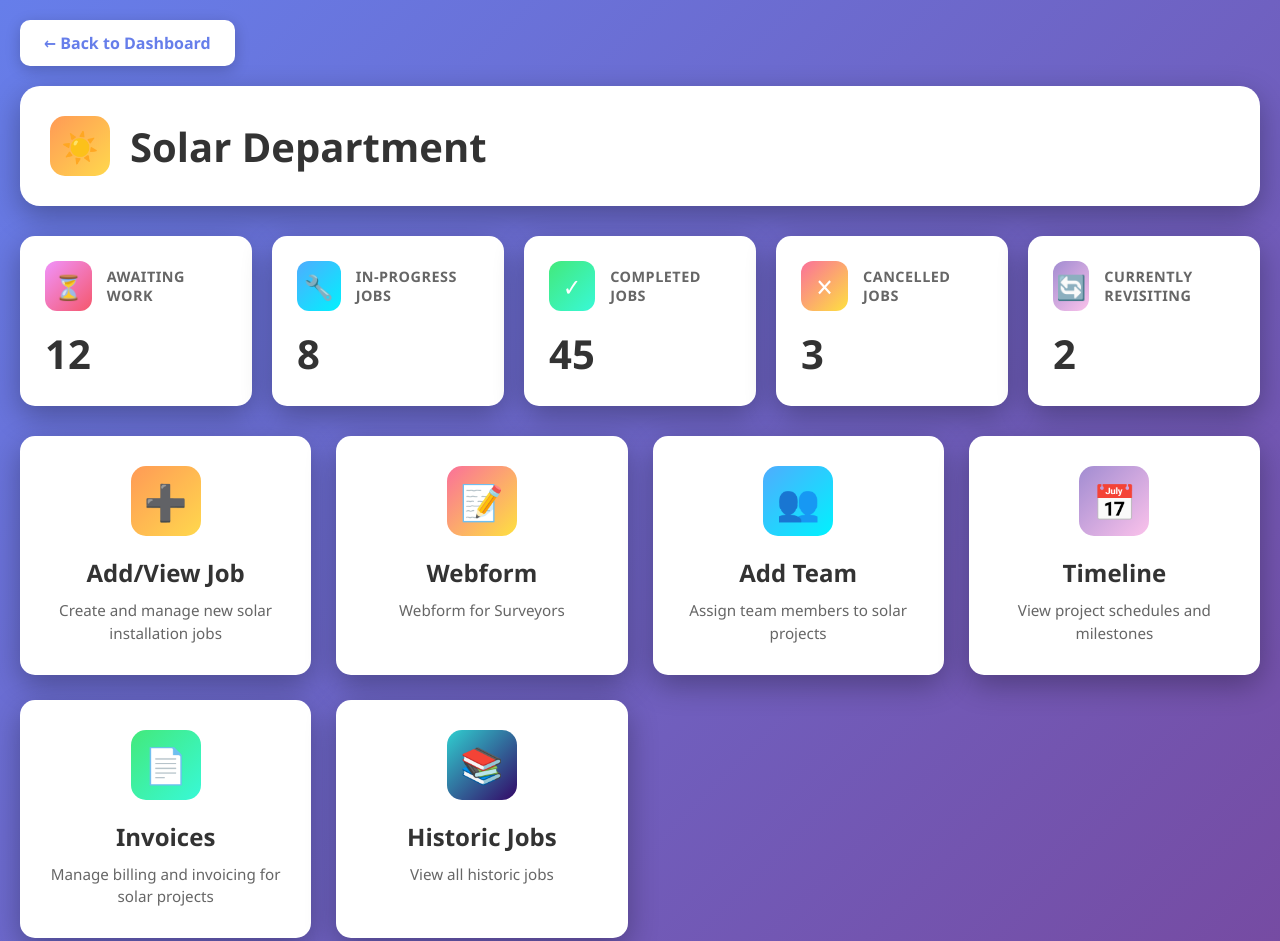
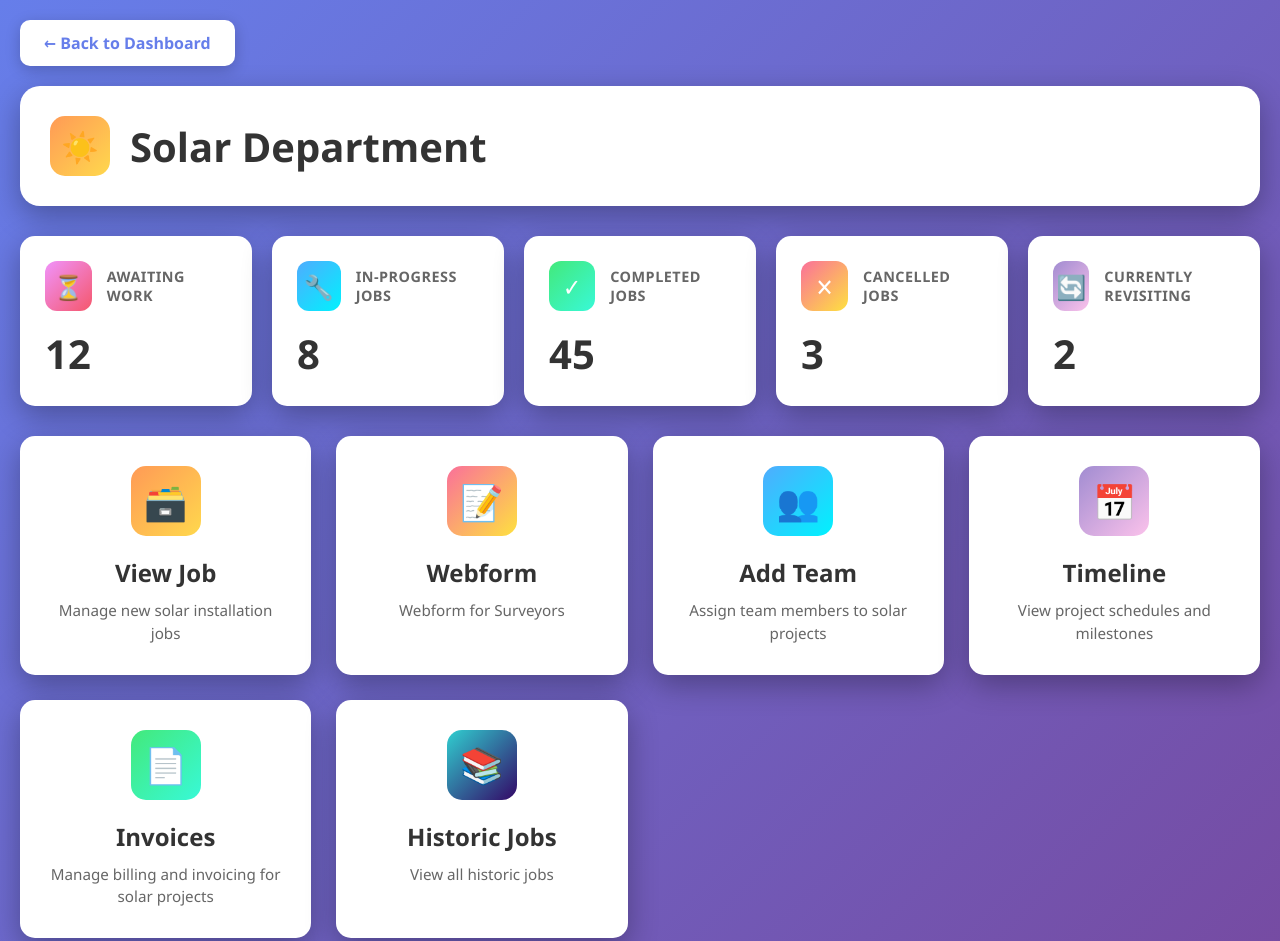
Before and after one commit to meteringbooking-cmd/NextGeneration, a plain HTML site: page solar.html in a window 1280 px wide. Shown: the top 941 px of the page. Drawn offline with Linux system fonts and the light colour scheme.

Commit message:
Update solar.html

```diff
--- a/solar.html
+++ b/solar.html
@@ -302,10 +302,10 @@
 
         <!-- Modules Grid -->
         <div class="modules-grid">
-            <div class="module-card add-job" onclick="alert('Add/View Job functionality coming soon')">
-                <div class="module-icon">➕</div>
-                <div class="module-title">Add/View Job</div>
-                <div class="module-description">Create and manage new solar installation jobs</div>
+            <div class="module-card add-job" onclick="window.location.href='viewjobs.html'">
+                <div class="module-icon">🗃️</div>
+                <div class="module-title">View Job</div>
+                <div class="module-description">Manage new solar installation jobs</div>
             </div>
 
             <div class="module-card webform" onclick="window.location.href='webform.html'">
```
